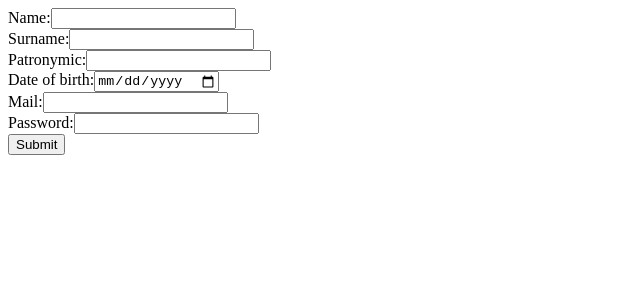
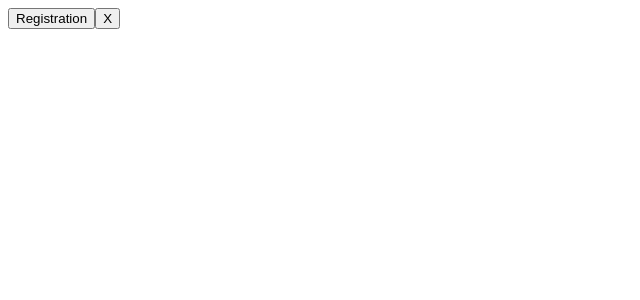
Before and after one commit to VikinGSpb/FirstReactApp, a React (Create React App) app: page / in a window 1280 px wide. Shown: the top 300 px of the page, without its empty margins (0-640 px from the left). Built offline with nearby package versions, Linux system fonts and the light colour scheme.

Commit message:
feat: add buttons for form

```diff
--- /dev/null
+++ b/src/components/formButton.js
@@ -0,0 +1,30 @@
+import React, { Component, Fragment } from 'react';
+
+class FormButton extends Component {
+  state = {
+    renderForm: false,
+  }
+
+  handleOnClick = () => {
+    this.setState({renderForm: true,});
+  }
+
+  handleOffClick = () => {
+    this.setState({renderForm: false,});
+  }
+
+  render() {
+    const {children} = this.props;
+    const {renderForm} = this.state;
+
+    return(
+      <Fragment>
+        <button onClick={this.handleOnClick}>Registration</button>
+        <button onClick={this.handleOffClick}>X</button>
+        {renderForm ? React.cloneElement(children) : null}
+      </Fragment>
+    );
+  }
+}
+
+export default FormButton;
--- a/src/index.js
+++ b/src/index.js
@@ -4,9 +4,10 @@ import ReactDOM from 'react-dom';
 import App from './App';*/
 import * as serviceWorker from './serviceWorker';
 import Form from './components/form';
+import FormButton from './components/formButton';
 
 //ReactDOM.render(<App />, document.getElementById('root'));
-ReactDOM.render(<Form />, document.getElementById('root'));
+ReactDOM.render(<FormButton>{<Form />}</FormButton>, document.getElementById('root'));
 
 // If you want your app to work offline and load faster, you can change
 // unregister() to register() below. Note this comes with some pitfalls.
```
